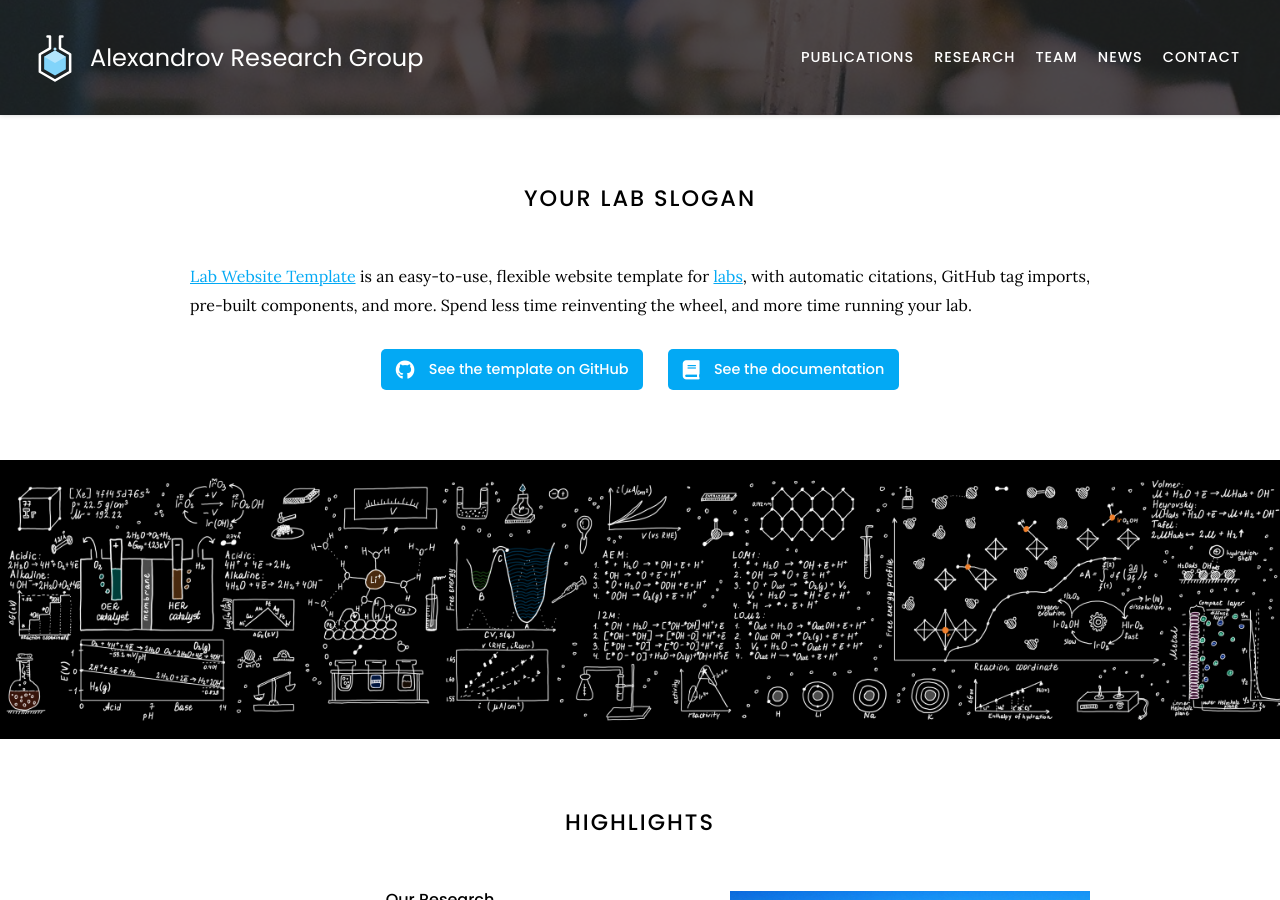
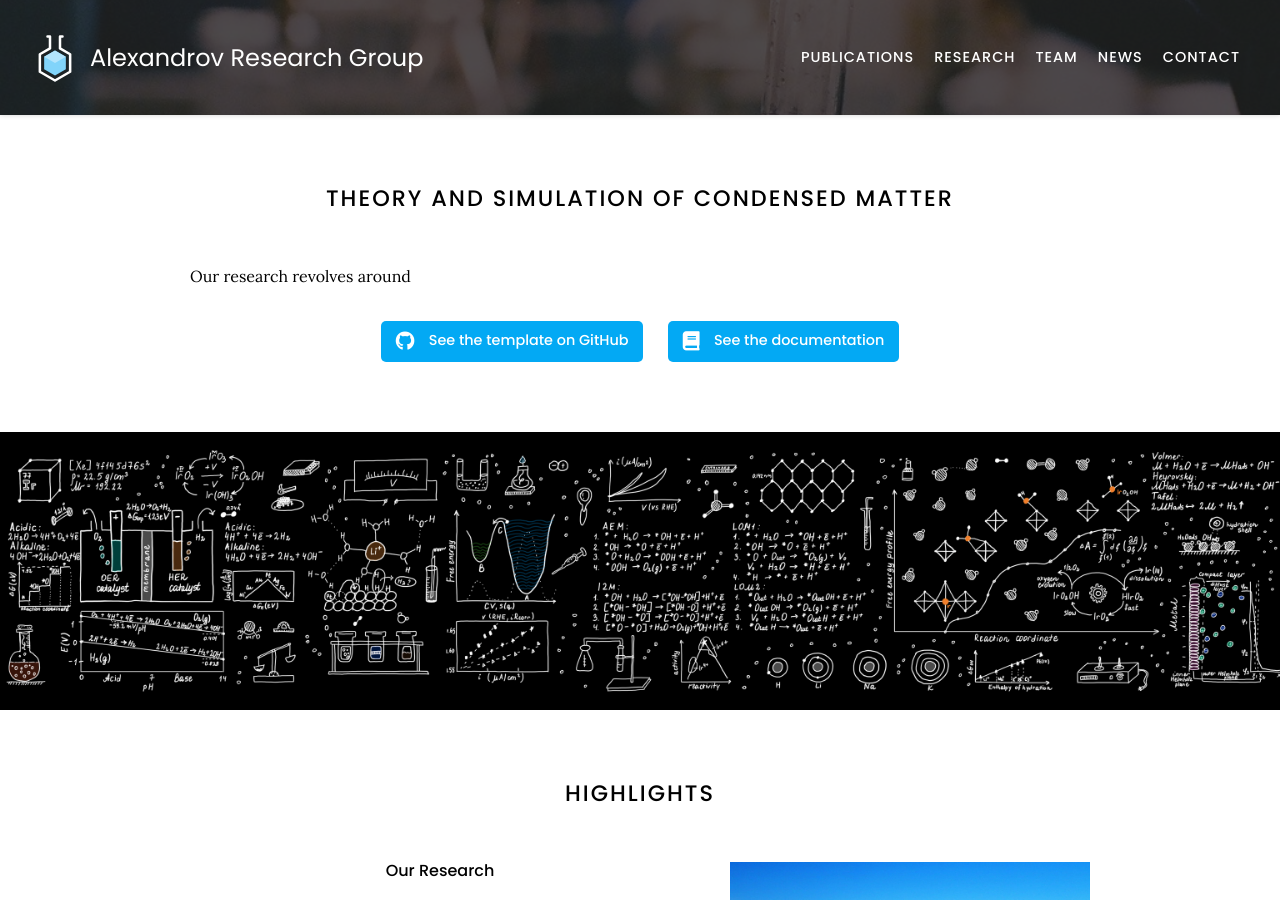
Before and after one commit to valexandrov/webpage, a Jekyll site: the page built from index.md, in a window 1280 px wide and 900 px high. Built offline with Jekyll 4.4.1, drawn with Linux system fonts in a browser that asks for light colours; nearby versions of some CDN libraries.

Commit message:
Update index.md

```diff
--- a/index.md
+++ b/index.md
@@ -2,10 +2,9 @@
 title: Home
 ---
 
-# Your Lab Slogan
+# Theory and Simulation of Condensed Matter
 
-[Lab Website Template](https://github.com/greenelab/lab-website-template) is an easy-to-use, flexible website template for [labs](https://www.greenelab.com/), with automatic citations, GitHub tag imports, pre-built components, and more.
-Spend less time reinventing the wheel, and more time running your lab.
+Our research revolves around
 
 {%
   include link.html
```
